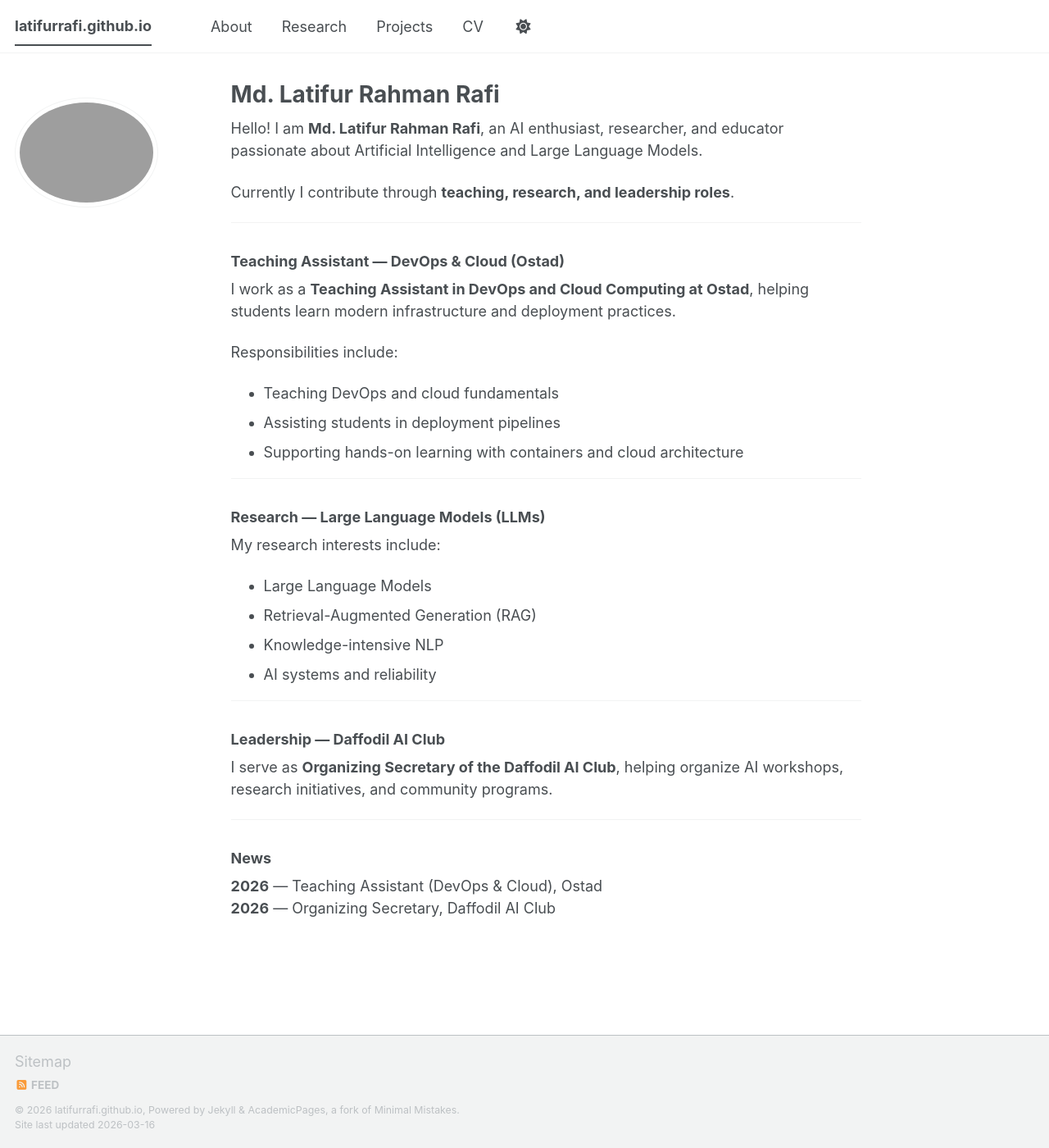
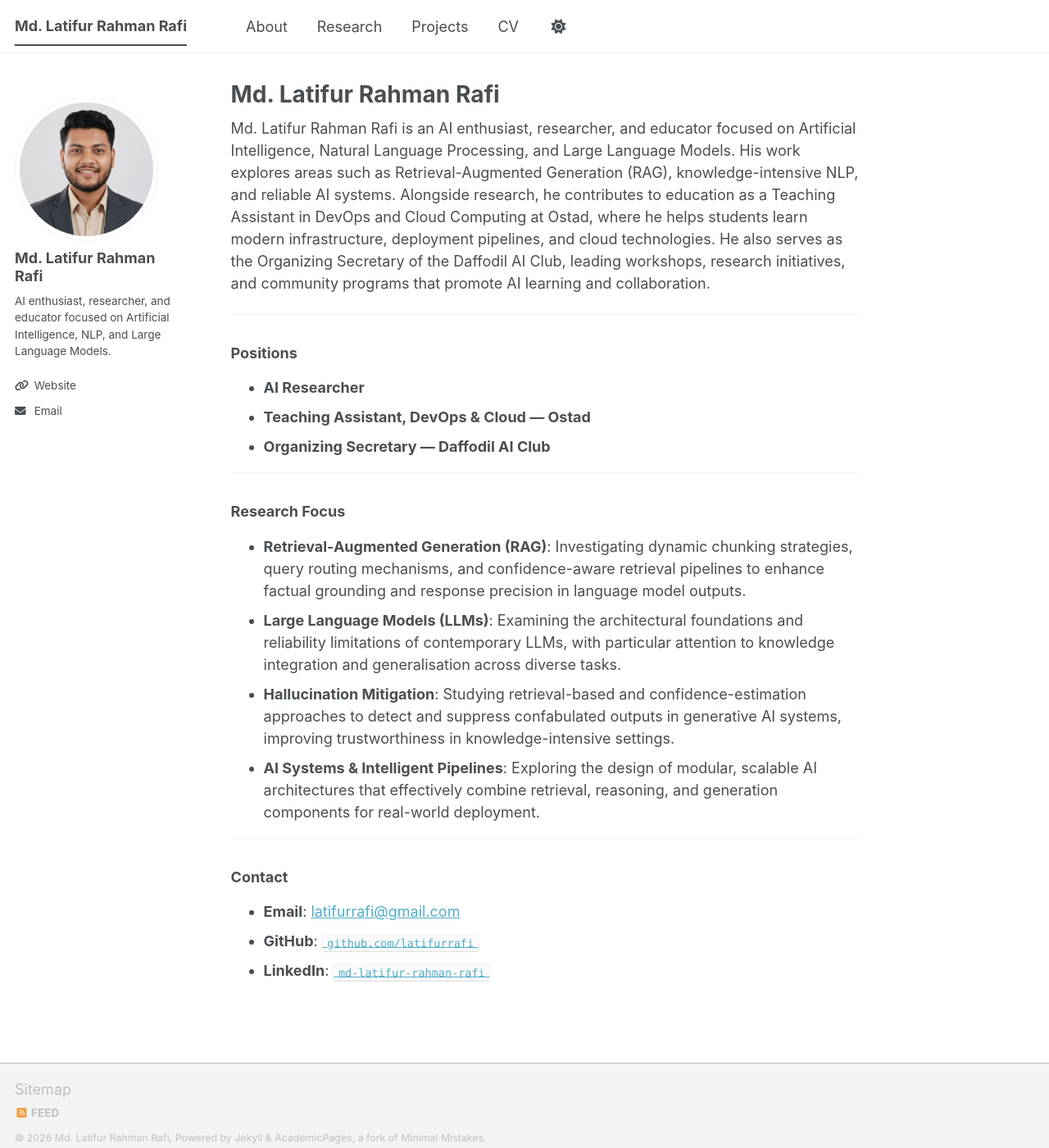
Before and after one commit to latifurrafi/latifurrafi.github.io, a Jekyll site: the page built from index.md, in a window 1280 px wide and 1400 px high. Shown: the whole window at 82% size. Built offline with Jekyll 4.4.1, drawn with Linux system fonts in a browser that asks for light colours; a script bundle is joined from its source files by our own code; library files that are not in the unit come from our copies.

Commit message:
fixed by cursor

```diff
--- a/_config.yml
+++ b/_config.yml
@@ -2,10 +2,10 @@
 # Site settings
 # -----------------------------------------------------------------------------
 
-title:
+title: "Md. Latifur Rahman Rafi"
 first_name: Md. Latifur Rahman
 last_name: Rafi
-email: rafilatiful@gmail.com
+email: latifurrafi@gmail.com
 description: >
   AI enthusiast, researcher, and educator working on Artificial Intelligence,
   Large Language Models, and Knowledge-intensive NLP. Teaching Assistant in
@@ -15,20 +15,20 @@
   Powered by <a href="https://jekyllrb.com/" target="_blank">Jekyll</a> with
   <a href="https://github.com/alshedivat/al-folio">al-folio</a> theme.
 
-keywords: Artificial Intelligence, Large Language Models, RAG, NLP, DevOps
+keywords: Artificial Intelligence, Natural Language Processing, Large Language Models, RAG, NLP, DevOps
 lang: en
 icon: 🤖
 
-url: https://yourusername.github.io
-baseurl:
+url: https://latifurrafi.github.io
+baseurl: ""
 
 # -----------------------------------------------------------------------------
 # Social integration
 # -----------------------------------------------------------------------------
 
-github_username: yourgithubusername
+github_username: latifurrafi
 x_username:
-linkedin_username: yourlinkedinusername
+linkedin_username: md-latifur-rahman-rafi-b01089276
 scholar_userid:
 semanticscholar_id:
 research_gate_profile:
--- a/_data/authors.yml
+++ b/_data/authors.yml
@@ -1,18 +1,8 @@
-# Authors
+## Authors
 
-Name Name:
-  name        : "Name Name"
-  uri         : "https://name.com"
-  email       : "name@name.com"
-  bio         : "This is the first name."
-  avatar      : "bio-photo-2.jpg"
-  twitter     : "name"
-  google_plus : "Name"
-
-Name2 Name2:
-  name        : "Name2 Name2"
-  email       : "name2@name2.com"
-  bio         : "I ordered what?"
-  avatar      : "bio-photo.jpg"
-  twitter     : "name2"
-  google_plus : "Name"
+Md. Latifur Rahman Rafi:
+  name   : "Md. Latifur Rahman Rafi"
+  uri    : "https://latifurrafi.github.io"
+  email  : "latifurrafi@gmail.com"
+  bio    : "AI enthusiast, researcher, and educator focused on Artificial Intelligence, NLP, and Large Language Models."
+  avatar : "Profile_pic.jpeg"
--- a/index.md
+++ b/index.md
@@ -1,45 +1,34 @@
 ---
 permalink: /
 title: "Md. Latifur Rahman Rafi"
+layout: single
 author_profile: true
-layout: single
+author: "Md. Latifur Rahman Rafi"
 ---
 
-Hello! I am **Md. Latifur Rahman Rafi**, an AI enthusiast, researcher, and educator passionate about Artificial Intelligence and Large Language Models.
-
-Currently I contribute through **teaching, research, and leadership roles**.
+Md. Latifur Rahman Rafi is an AI enthusiast, researcher, and educator focused on Artificial Intelligence, Natural Language Processing, and Large Language Models. His work explores areas such as Retrieval-Augmented Generation (RAG), knowledge-intensive NLP, and reliable AI systems. Alongside research, he contributes to education as a Teaching Assistant in DevOps and Cloud Computing at Ostad, where he helps students learn modern infrastructure, deployment pipelines, and cloud technologies. He also serves as the Organizing Secretary of the Daffodil AI Club, leading workshops, research initiatives, and community programs that promote AI learning and collaboration.
 
 ---
 
-### Teaching Assistant — DevOps & Cloud (Ostad)
+### Positions
 
-I work as a **Teaching Assistant in DevOps and Cloud Computing at Ostad**, helping students learn modern infrastructure and deployment practices.
-
-Responsibilities include:
-- Teaching DevOps and cloud fundamentals
-- Assisting students in deployment pipelines
-- Supporting hands-on learning with containers and cloud architecture
+- **AI Researcher**
+- **Teaching Assistant, DevOps & Cloud — Ostad**
+- **Organizing Secretary — Daffodil AI Club**
 
 ---
 
-### Research — Large Language Models (LLMs)
+### Research Focus
 
-My research interests include:
-
-- Large Language Models
-- Retrieval-Augmented Generation (RAG)
-- Knowledge-intensive NLP
-- AI systems and reliability
+- **Retrieval-Augmented Generation (RAG)**: Investigating dynamic chunking strategies, query routing mechanisms, and confidence-aware retrieval pipelines to enhance factual grounding and response precision in language model outputs.
+- **Large Language Models (LLMs)**: Examining the architectural foundations and reliability limitations of contemporary LLMs, with particular attention to knowledge integration and generalisation across diverse tasks.
+- **Hallucination Mitigation**: Studying retrieval-based and confidence-estimation approaches to detect and suppress confabulated outputs in generative AI systems, improving trustworthiness in knowledge-intensive settings.
+- **AI Systems & Intelligent Pipelines**: Exploring the design of modular, scalable AI architectures that effectively combine retrieval, reasoning, and generation components for real-world deployment.
 
 ---
 
-### Leadership — Daffodil AI Club
+### Contact
 
-I serve as **Organizing Secretary of the Daffodil AI Club**, helping organize AI workshops, research initiatives, and community programs.
-
----
-
-### News
-
-**2026** — Teaching Assistant (DevOps & Cloud), Ostad
-**2026** — Organizing Secretary, Daffodil AI Club
+- **Email**: [latifurrafi@gmail.com](mailto:latifurrafi@gmail.com)
+- **GitHub**: [`github.com/latifurrafi`](https://github.com/latifurrafi)
+- **LinkedIn**: [`md-latifur-rahman-rafi`](https://www.linkedin.com/in/md-latifur-rahman-rafi-b01089276)
```
